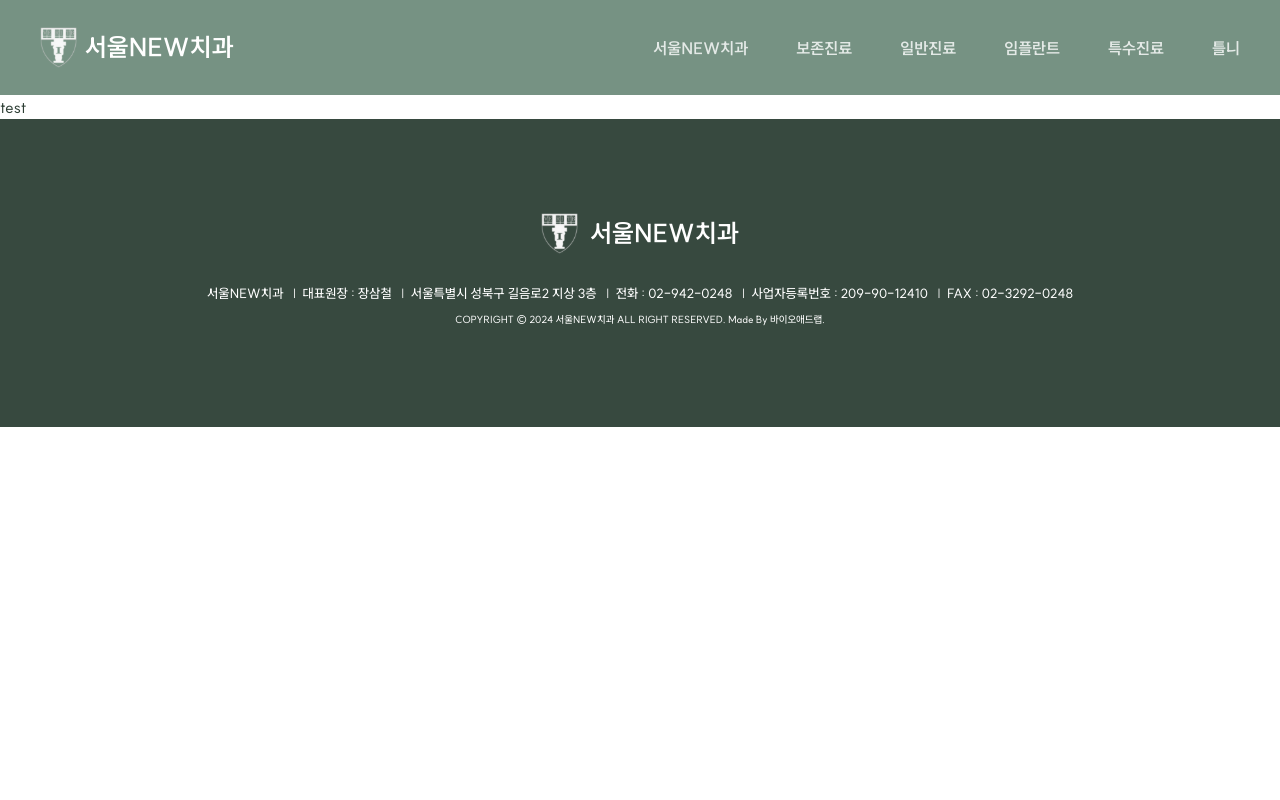
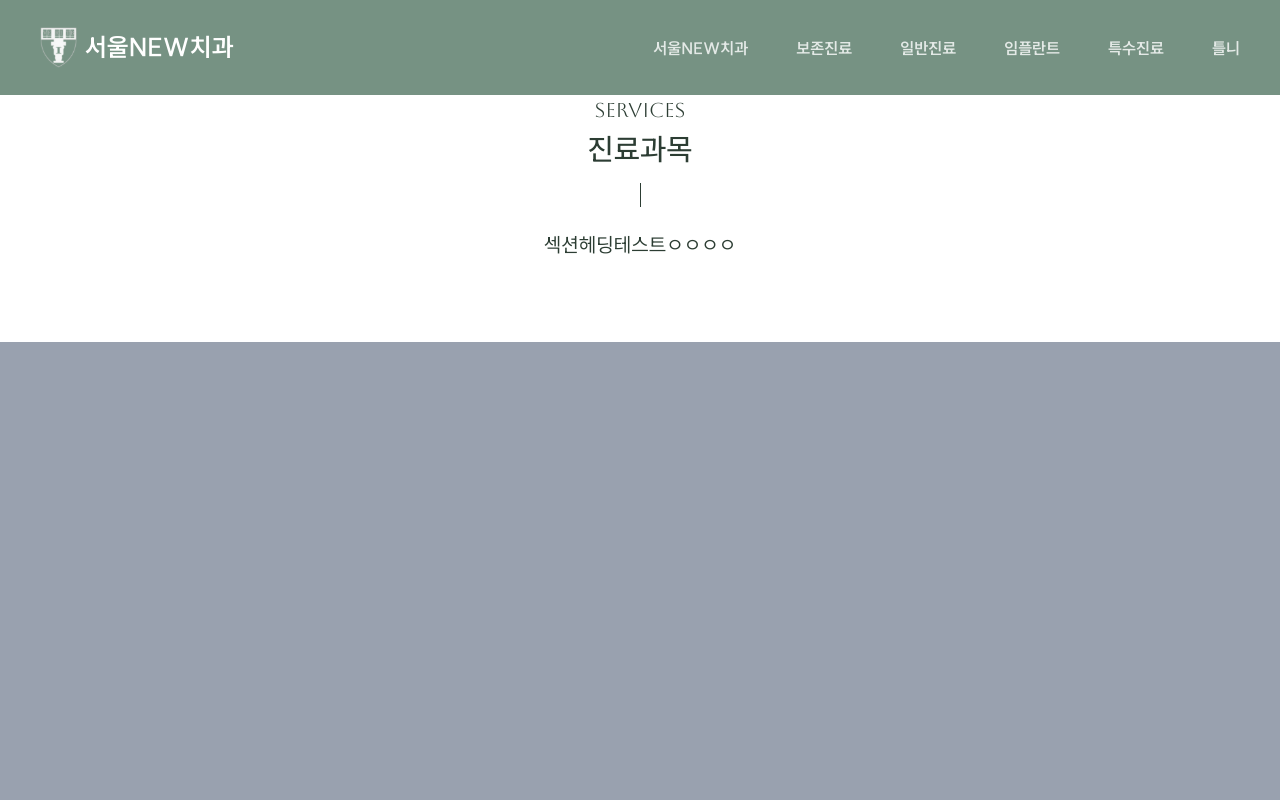
Before and after one commit to BIOADDLAB/seoulnewdental, a Next.js app: page / in a window 1280 px wide. Shown: the top 800 px of the page. Built offline with nearby package versions, Linux system fonts and the light colour scheme.

Commit message:
feat: 공통컴포넌트 - 섹션헤딩 구현

```diff
--- a/src/app/page.tsx
+++ b/src/app/page.tsx
@@ -1,9 +1,16 @@
-import Image from 'next/image';
+import SectionHeading from '@/components/common/SectionHeading';
 
 export default function Home() {
     return (
         <main>
-            <div>test</div>
+            <SectionHeading
+                subtitle="SERVICES"
+                title="진료과목"
+                desc="섹션헤딩테스트ㅇㅇㅇㅇ"
+                isLine={true}
+                isBg={false}
+            />
+            <div className="bg-gray-400 w-full h-[600px] mt-20"></div>
         </main>
     );
 }
--- /dev/null
+++ b/src/components/common/SectionHeading.tsx
@@ -0,0 +1,38 @@
+interface SectionHeadingProps {
+    title: string;
+    subtitle?: string;
+    isLine?: boolean;
+    isBg?: boolean;
+    desc?: string;
+    titleClassName?: string;
+    subtitleClassName?: string;
+    descClassName?: string;
+}
+
+export default function SectionHeading({
+    title,
+    subtitle,
+    isLine,
+    isBg = false,
+    desc,
+    titleClassName = 'text-[25px]/[35px] font-bold lg:text-[30px]/[35px] lg:font-medium',
+    subtitleClassName = 'font-accent text-[13px] font-normal lg:text-[20px]',
+    descClassName = 'text-[15px]/[25px] mt-[20px] lg:text-[20px]/[35px]',
+}: SectionHeadingProps) {
+    return (
+        <div className="flex flex-col items-center justify-center text-center">
+            {subtitle && (
+                <span className={`block mb-[1px] lg:mb-[7px] break-keep ${subtitleClassName}`}>{subtitle}</span>
+            )}
+
+            <h2 className={`text-primary-dark break-keep ${titleClassName}`}>{title}</h2>
+
+            {/* #STYLE: isLine이 참일 때, isBg(어두운 배경) */}
+            {isLine && (
+                <span className={`mt-4 w-[1px] h-[15px] lg:h-[24px] ${isBg ? 'bg-white' : 'bg-primary-dark'}`} />
+            )}
+
+            {desc && <p className={`mt-2 whitespace-pre-line break-keep ${descClassName}`}>{desc}</p>}
+        </div>
+    );
+}
```
